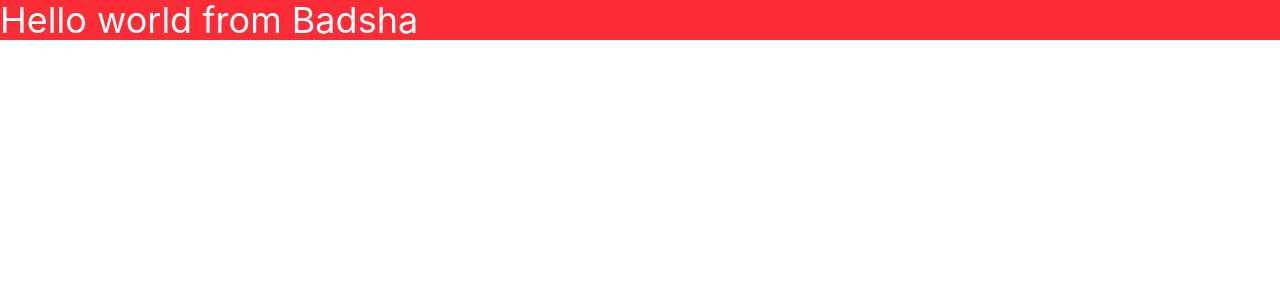
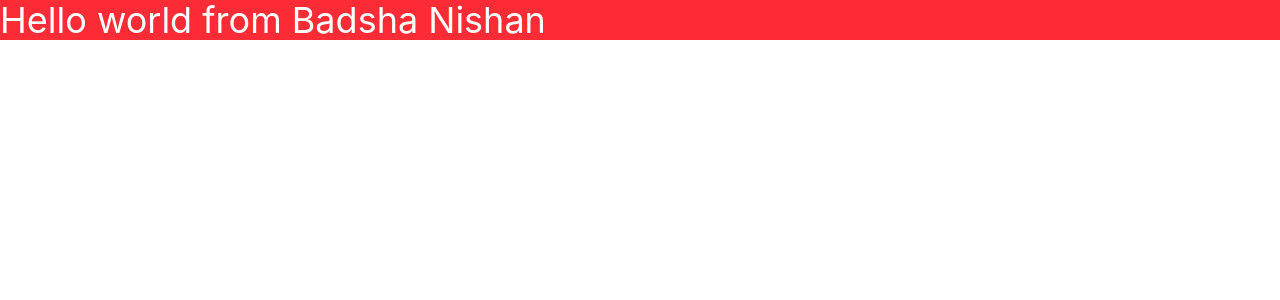
Before and after one commit to Badsha-Nishan/keen-keeper-react, a React (Vite) app: page / in a window 1280 px wide. Shown: the top 300 px of the page. Built offline with nearby package versions, Linux system fonts and the light colour scheme.

Commit message:
testing for vercel deployment

```diff
--- a/src/App.jsx
+++ b/src/App.jsx
@@ -5,7 +5,7 @@ function App() {
 
   return (
     <>
-    <h2 className='text-4xl bg-red-500 text-white'>Hello world from Badsha</h2>
+    <h2 className='text-4xl bg-red-500 text-white'>Hello world from Badsha Nishan</h2>
     </>
   )
 }
```
